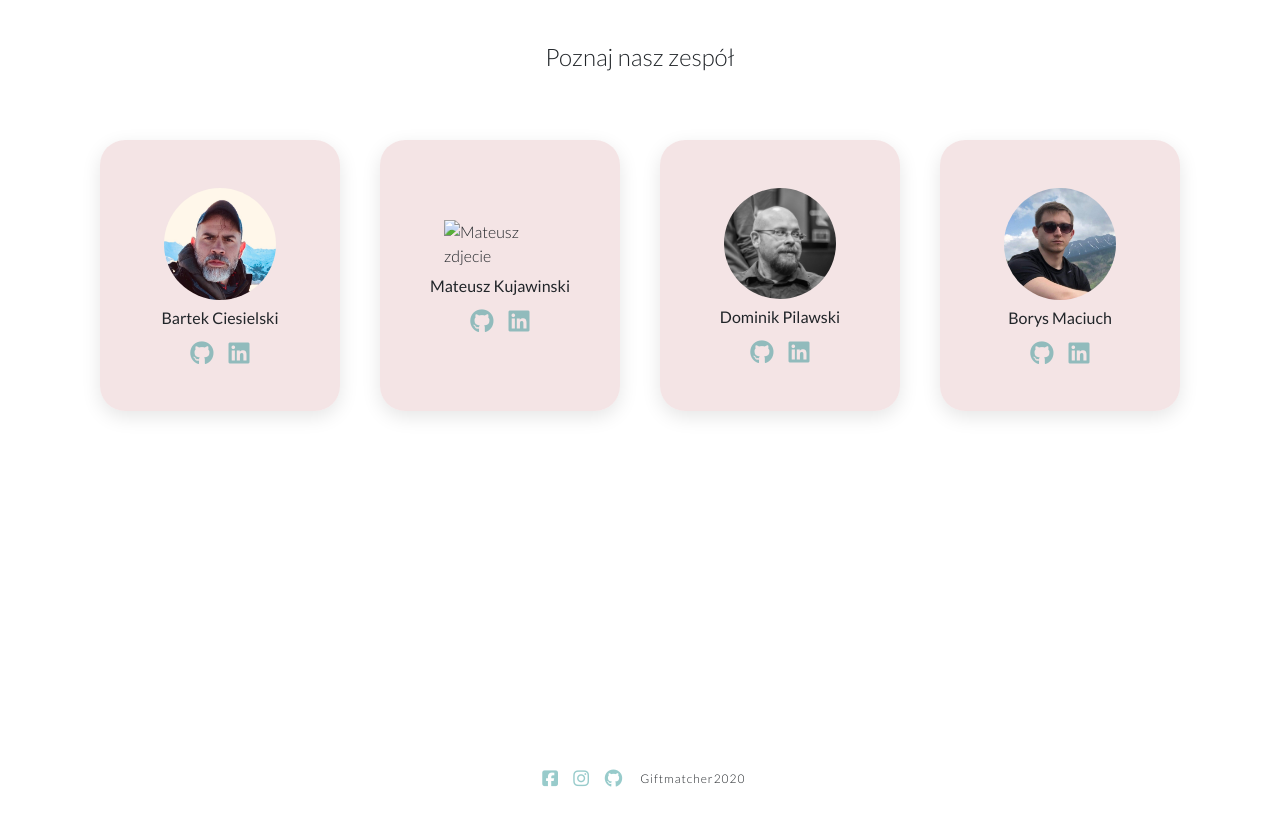
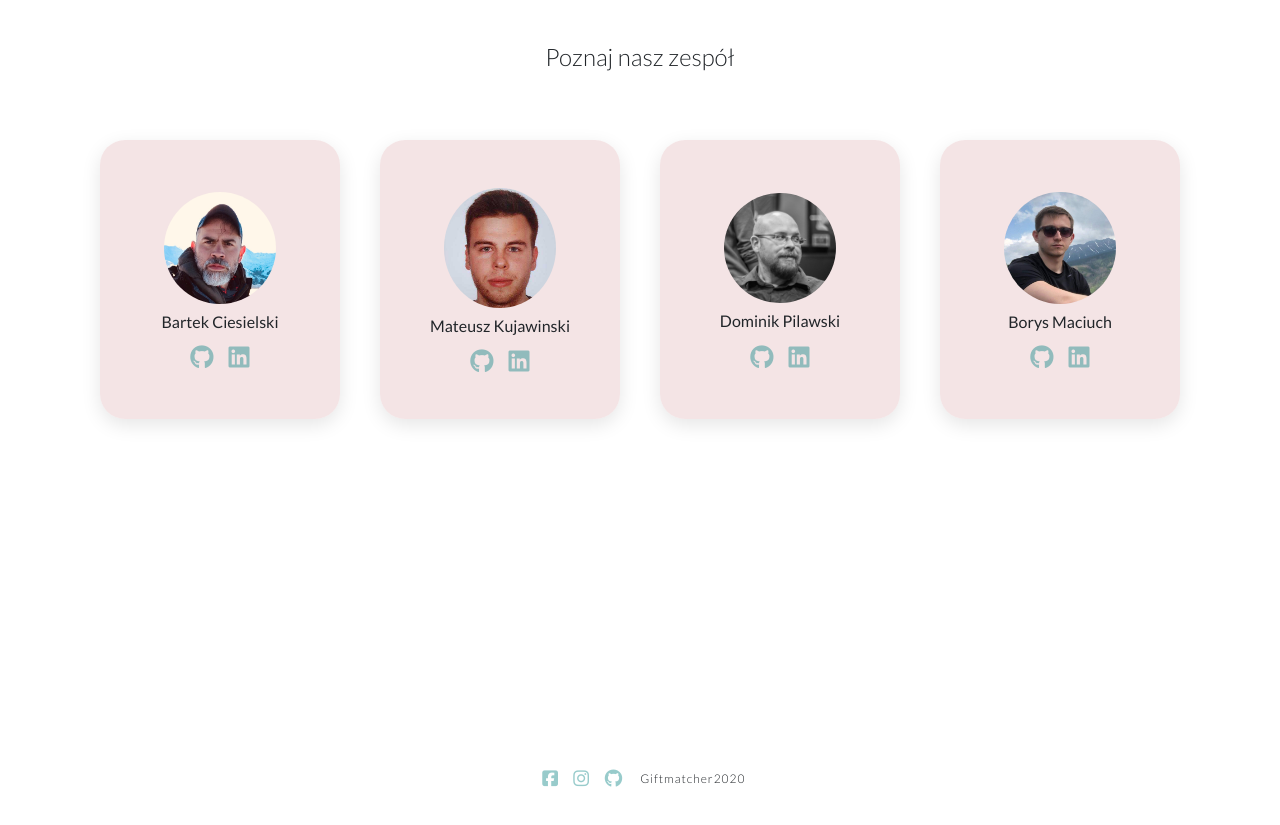
Before and after one commit to infoshareacademy/jfdd14-futureFront, a plain HTML site: page index.html in a window 1280 px wide. Shown: the part 4209-5034 px from the top of the page. Drawn offline with nearby package versions, Linux system fonts and the light colour scheme; a script that the page names is missing.

Commit message:
member photo added

```diff
--- a/index.html
+++ b/index.html
@@ -200,7 +200,7 @@
           </div>
         </div>
         <div class="techCell">
-          <img src="img/css_logo.png" alt="Mateusz zdjecie" />
+          <img class ="rounded-circle" src="img/mateusz3.jpg" alt="Mateusz zdjecie" />
           <div class="techCell-social">
             <h6>Mateusz Kujawinski</h6>
             <a href="http://www.example.com/default.htm">
```
Also changed, not shown: img/mateusz3.jpg (added).
